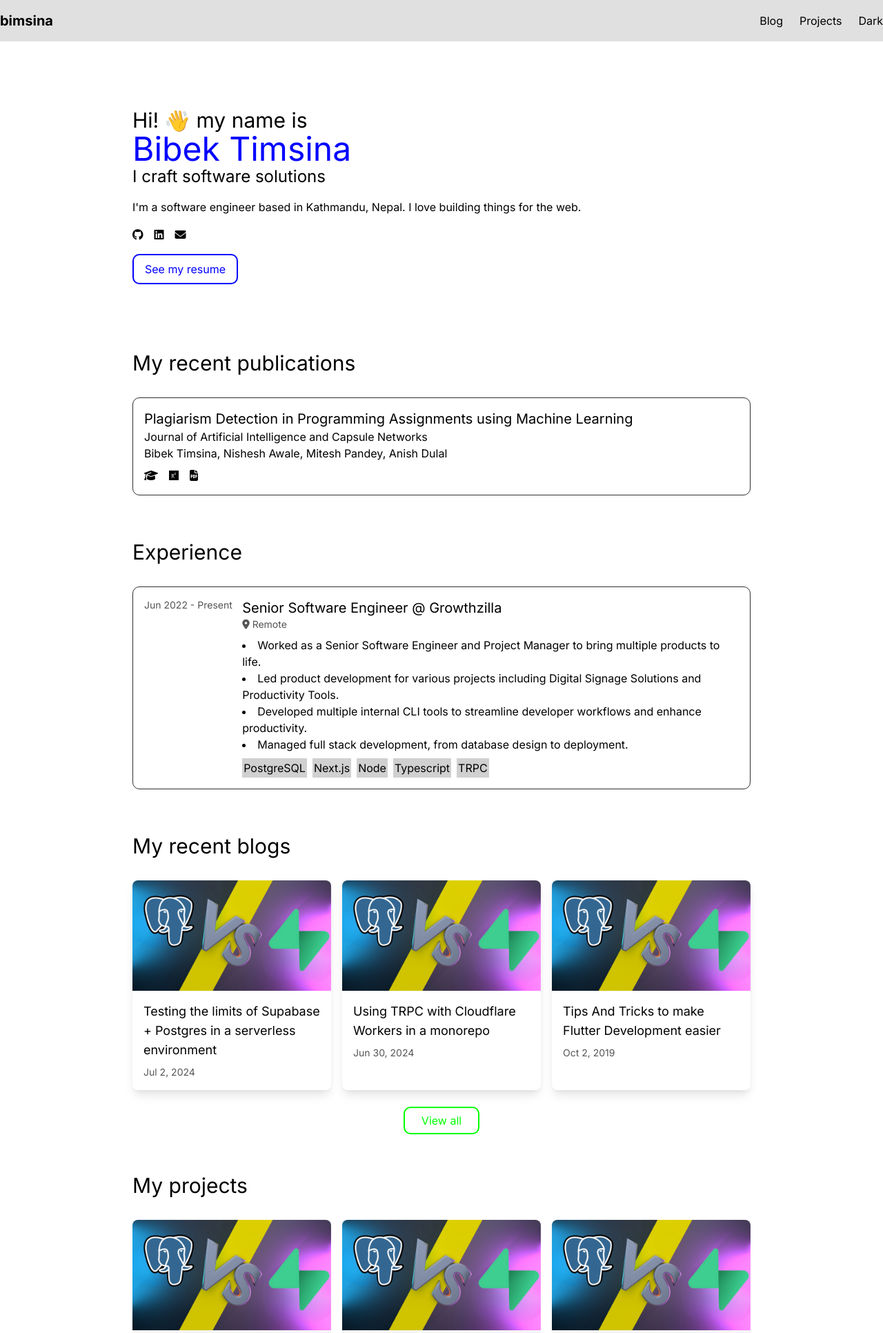
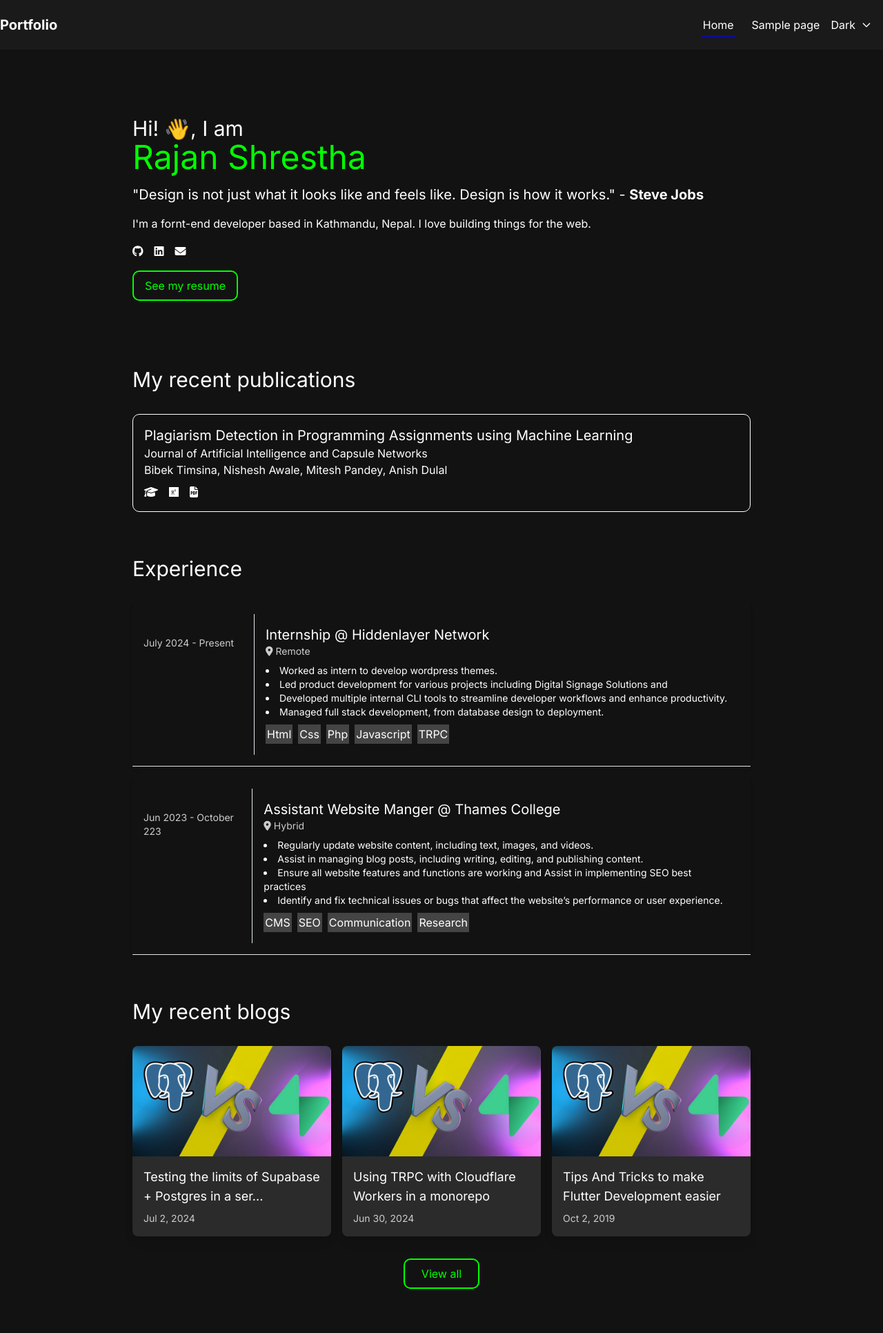
Before and after one commit to Rajan123stha/Second_portfolio, a WordPress theme: template index.php in a window 1280 px wide. Shown: the top 1932 px of the page at 69% size. Run offline with PHP 8.4 and a stand-in for WordPress, Linux system fonts and the light colour scheme; the site name, menu and one post (Sample post) are stand-ins, and other content is empty; some libraries are stand-ins or nearby versions.

Commit message:
Before adding template

```diff
--- a/css/style.css
+++ b/css/style.css
@@ -55,6 +55,13 @@ body.light .experience-card {
   border: 1px solid #302f2f;
   border-radius: 10px; //* White border */
 }
+/* body.light .theme-option,
+body.ligh.dropdown-content {
+  color: #121212;
+} */
+.text-black {
+  color: black;
+}
 
 body.dark {
   background-color: #121212;
@@ -105,6 +112,37 @@ body.dark .experience-card {
   border: 1px solid #ffffff;
   border-radius: 10px; /* White border */
 }
+/* tooltip */
+.tooltip {
+  position: relative;
+  display: inline-block;
+}
+
+.tooltip .tooltiptext {
+  visibility: hidden;
+  background-color: black;
+  color: #fff;
+  text-align: center;
+  border-radius: 6px;
+  padding: 5px;
+  position: absolute;
+  z-index: 1;
+  bottom: 125%; /* Adjust this value to control the distance above the tooltip */
+  left: 50%;
+  transform: translateX(-50%);
+  white-space: nowrap; /* Prevent text from wrapping */
+  opacity: 0;
+  transition: opacity 0.3s;
+}
+
+.tooltip:hover .tooltiptext {
+  visibility: visible;
+  opacity: 1;
+}
+body.dark .tooltip .tooltiptext {
+  background-color: rgb(247, 243, 243);
+  color: #080808;
+}
 
 .wave {
   display: inline-block;
@@ -137,6 +175,8 @@ body.dark .experience-card {
     transform: rotate(0deg);
   }
 }
+/* style.css */
+
 /* style.css  footer*/
 body.light .bg-dark-footer {
   background-color: #f7f0f0;
@@ -156,3 +196,10 @@ footer .social-icons a:hover {
 }
 
 /* Additional existing styles */
+
+/* current page styling*/
+.current-menu-item a {
+  border-bottom: #0000ff 2px solid;
+  padding: 2px;
+  padding-bottom: 5px;
+}
--- /dev/null
+++ b/footer.php
@@ -0,0 +1,28 @@
+<footer class="bg-dark-footer py-4 text-center text-white mt-auto">
+    <div class="container mx-auto flex flex-col items-center">
+        <div class="social-icons mb-4">
+            <a href="https://github.com/yourusername" target="_blank" class="mx-2 text-white hover:text-green-500">
+                <i class="fab fa-github fa-lg"></i>
+            </a>
+            <a href="https://facebook.com/yourusername" target="_blank" class="mx-2 text-white hover:text-green-500">
+                <i class="fab fa-facebook fa-lg"></i>
+            </a>
+            <a href="https://linkedin.com/in/yourprofile" target="_blank" class="mx-2 text-white hover:text-green-500">
+                <i class="fab fa-linkedin fa-lg"></i>
+            </a>
+            <a href="mailto:your.email@example.com" class="mx-2 text-white hover:text-green-500">
+                <i class="fas fa-envelope fa-lg"></i>
+            </a>
+        </div>
+        <p class="text-sm">
+            &copy; 2024 Bibek Timsina. All rights reserved.
+        </p>
+    </div>
+</footer>
+<script>
+    window.imageBasePath = "<?php echo get_template_directory_uri(); ?>/image/";
+</script>
+<script src="<?php echo get_template_directory_uri(); ?>/JS/script.js"></script>
+</body>
+
+</html>
--- /dev/null
+++ b/functions.php
@@ -0,0 +1,25 @@
+<?php
+register_nav_menus(
+    array(
+        'primary-menu' => __('Header Menu'),
+    )
+);
+function my_custom_theme_setup()
+{
+    add_theme_support('title-tag');
+    add_theme_support('post-thumbnails');
+    register_nav_menus(
+        array(
+            'primary' => __('Primary Menu', 'my-custom-theme'),
+        )
+    );
+}
+add_action('after_setup_theme', 'my_custom_theme_setup');
+
+function my_custom_theme_scripts()
+{
+    wp_enqueue_style('my-custom-theme-style', get_stylesheet_uri());
+    wp_enqueue_style('my-custom-theme-fontawesome', 'https://use.fontawesome.com/releases/v5.8.1/css/all.css');
+    // Add other styles and scripts as needed
+}
+add_action('wp_enqueue_scripts', 'my_custom_theme_scripts');
--- /dev/null
+++ b/header.php
@@ -0,0 +1,42 @@
+<!DOCTYPE html>
+<html lang="en">
+
+<head>
+    <meta charset="UTF-8">
+    <meta name="viewport" content="width=device-width, initial-scale=1.0">
+    <title>Portfolio</title>
+    <link href="https://cdn.jsdelivr.net/npm/tailwindcss@2.2.19/dist/tailwind.min.css" rel="stylesheet">
+    <link rel="stylesheet" href="<?php echo get_template_directory_uri(); ?>/css/style.css">
+    <link rel="stylesheet" href="https://cdnjs.cloudflare.com/ajax/libs/font-awesome/6.1.1/css/all.min.css">
+</head>
+
+<body class="bg-dark text-light">
+    <header class="bg-dark-header py-4 sticky top-0 z-10">
+        <div class="container mx-auto flex justify-between items-center">
+            <div class="logo text-xl font-bold">Portfolio</div>
+            <div class="flex justify-between items-center ml-auto">
+                <?php wp_nav_menu(array('theme_location' => 'primary-menu', 'menu_class' => 'flex space-x-6')); ?>
+                <div class="dropdown relative">
+                    <button id="theme-toggle" class="text-white px-4 py-2 rounded inline-flex items-center">
+                        <span class="theme-color"></span>
+                        <svg class="ml-2 w-4 h-4" xmlns="http://www.w3.org/2000/svg" fill="none" viewBox="0 0 24 24"
+                            stroke="currentColor">
+                            <path stroke-linecap="round" stroke-linejoin="round" stroke-width="2" d="M19 9l-7 7-7-7" />
+                        </svg>
+                    </button>
+                    <ul class="dropdown-content absolute hidden text-gray-700 pt-1 right-0">
+                        <li class="theme-option">
+                            <a class="bg-gray-200 hover:bg-gray-400 py-2 px-4 block whitespace-no-wrap"
+                                href="#">Light</a>
+                        </li>
+                        <li class="theme-option">
+                            <a class="bg-gray-200 hover:bg-gray-400 py-2 px-4 block whitespace-no-wrap"
+                                href="#">Dark</a>
+                        </li>
+                    </ul>
+                </div>
+            </div>
+        </div>
+
+
+    </header>
--- a/index.php
+++ b/index.php
@@ -1,40 +1,19 @@
-<!DOCTYPE html>
-<html lang="en">
-
-<head>
-    <meta charset="UTF-8">
-    <meta name="viewport" content="width=device-width, initial-scale=1.0">
-    <title>Portfolio</title>
-    <link href="https://cdn.jsdelivr.net/npm/tailwindcss@2.2.19/dist/tailwind.min.css" rel="stylesheet">
-    <link rel="stylesheet" href="<?php echo get_template_directory_uri(); ?>/css/style.css">
-    <link rel="stylesheet" href="https://cdnjs.cloudflare.com/ajax/libs/font-awesome/6.1.1/css/all.min.css">
-</head>
-
-<body class="bg-dark text-light">
-    <header class="bg-dark-header py-4 sticky top-0">
-        <div class="container mx-auto flex justify-between items-center">
-            <div class="logo text-xl font-bold">bimsina</div>
-            <nav>
-                <ul class="flex space-x-6">
-                    <li><a href="#blog">Blog</a></li>
-                    <li><a href="#projects">Projects</a></li>
-                    <li><a href="#" id="theme-toggle">Dark</a></li>
-                </ul>
-            </nav>
-        </div>
-    </header>
+<?php get_header(); ?>
 <main class="px-6">
     <section class="intro text-left my-24 max-w-4xl mx-auto">
-            <h1 class="text-3xl">Hi! <span class="wave">👋</span> my name is</h1>
-            <h2 class="text-5xl text-highlight">Bibek Timsina</h2>
-            <p class="description text-2xl">I craft software solutions</p>
-            <p class="mt-4">I'm a software engineer based in Kathmandu, Nepal. I love building things for the web.</p>
+        <h1 class="text-3xl">Hi! <span class="wave">👋</span>, I am </h1>
+        <h2 class="text-5xl text-highlight">Rajan Shrestha</h2>
+        <p class="description text-xl mt-4">"Design is not just what it looks like and feels like. Design is how it
+            works."
+            - <span class="font-bold">Steve Jobs</span></p>
+        <p class="mt-4">I'm a fornt-end developer based in Kathmandu, Nepal. I love building things for the web.</p>
         <div class="icons flex space-x-4 mt-4">
-                <a href="#"><i class="fab fa-github"></i></a>
-                <a href="#"><i class="fab fa-linkedin"></i></a>
-                <a href="#"><i class="fas fa-envelope"></i></a>
+            <a href="#" class="tooltip"><i class="fab fa-github "> </i> <span class="tooltiptext">Github</span></a>
+            <a href="#" class="tooltip"><i class="fab fa-linkedin"></i><span class="tooltiptext">Linkedin</span></a>
+            <a href="#" class="tooltip"><i class="fas fa-envelope"></i><span class="tooltiptext">Email</span></a>
         </div>
-            <a href="#" class="resume-button inline-block mt-4 py-2 px-4">See my resume</a>
+        <a href="#" class="resume-button inline-block mt-4 py-2 px-4 tooltip">See my resume <span
+                class="tooltiptext">View Resume</span></a>
     </section>
 
     <section class="publications max-w-4xl mx-auto my-16">
@@ -44,35 +23,64 @@
             <p>Journal of Artificial Intelligence and Capsule Networks</p>
             <p>Bibek Timsina, Nishesh Awale, Mitesh Pandey, Anish Dulal</p>
             <div class="icons flex space-x-4 mt-2">
-                    <a href="https://scholar.google.com" target="_blank"><i class="fas fa-graduation-cap"></i></a>
-                    <a href="https://www.researchgate.net" target="_blank"><i class="fab fa-researchgate"></i></a>
-                    <a href="path/to/pdf" target="_blank"><i class="fas fa-file-pdf"></i></a>
+                <a href="https://scholar.google.com" target="_blank" class="tooltip"><i
+                        class="fas fa-graduation-cap"></i><span class="tooltiptext">Google Scholar</span></a>
+                <a href="https://www.researchgate.net" target="_blank" class="tooltip"><i
+                        class="fab fa-researchgate"></i><span class="tooltiptext">ResearchGate</span></a>
+                <a href="path/to/pdf" target="_blank" class="tooltip"><i class="fas fa-file-pdf"></i><span
+                        class="tooltiptext">PDf</span></a>
             </div>
         </div>
     </section>
 
     <section class="experience max-w-4xl mx-auto my-16">
         <h2 class="text-3xl mb-8">Experience</h2>
-            <div class="experience-card p-4 rounded-lg mb-4 flex flex-col md:flex-row">
-                <div class="date text-muted text-sm mb-2 md:mb-0 md:w-40">Jun 2022 - Present</div>
-                <div class="details">
-                    <h3 class="text-xl">Senior Software Engineer @ Growthzilla</h3>
+        <div>
+            <div class="p-4   border-b mb-4 flex flex-col md:flex-row shadow-md">
+                <div class="date mt-8 text-muted text-sm mb-2 md:mb-0 md:w-40">July 2024 - Present</div>
+                <div class="details border-l p-4">
+                    <h3 class="text-xl">Internship @ Hiddenlayer Network </h3>
                     <p class="text-sm text-muted"><i class="fas fa-map-marker-alt"></i> Remote</p>
-                    <ul class="points list-disc list-inside mt-2 text-base">
-                        <li>Worked as a Senior Software Engineer and Project Manager to bring multiple products to life.
+                    <ul class="points list-disc list-inside mt-2 text-sm">
+                        <li>Worked as intern to develop wordpress themes.
                         </li>
                         <li>Led product development for various projects including Digital Signage Solutions and
-                            Productivity Tools.</li>
+                        </li>
                         <li>Developed multiple internal CLI tools to streamline developer workflows and enhance
                             productivity.</li>
                         <li>Managed full stack development, from database design to deployment.</li>
                     </ul>
                     <div class="tags flex flex-wrap mt-2 gap-2">
-                        <span class="tag p-0.5">PostgreSQL</span>
-                        <span class="tag p-0.5">Next.js</span>
-                        <span class="tag p-0.5">Node</span>
-                        <span class="tag p-0.5">Typescript</span>
+                        <span class="tag p-0.5">Html</span>
+                        <span class="tag p-0.5">Css</span>
+                        <span class="tag p-0.5">Php</span>
+                        <span class="tag p-0.5">Javascript</span>
                         <span class="tag p-0.5">TRPC</span>
+                    </div>
+                </div>
+            </div>
+            <div class="border-b  p-4  mb-4 flex flex-col md:flex-row shadow-md">
+                <div class="date text-muted mt-8 text-sm mb-2 md:mb-0 md:w-40">Jun 2023 - October 223 </div>
+                <div class="details border-l p-4">
+                    <h3 class="text-xl">Assistant Website Manger @ Thames College</h3>
+                    <p class="text-sm text-muted"><i class="fas fa-map-marker-alt"></i> Hybrid</p>
+                    <ul class="points list-disc list-inside mt-2 text-sm">
+                        <li>Regularly update website content, including text, images, and videos.
+                        </li>
+                        <li>Assist in managing blog posts, including writing, editing, and publishing content.
+                        </li>
+                        <li>Ensure all website features and functions are working and Assist in
+                            implementing SEO best practices</li>
+                        <li>Identify and fix technical issues or bugs that affect the website’s performance or user
+                            experience.</li>
+                    </ul>
+                    <div class="tags flex flex-wrap mt-2 gap-2">
+                        <span class="tag p-0.5">CMS</span>
+                        <span class="tag p-0.5">SEO</span>
+                        <span class="tag p-0.5">Communication</span>
+                        <span class="tag p-0.5">Research</span>
+
+                    </div>
                 </div>
             </div>
         </div>
@@ -81,116 +89,40 @@
     <section class="blogs-section max-w-4xl mx-auto my-16">
         <h2 class="text-3xl text-left">My recent blogs</h2>
         <div class="blogs-container grid grid-cols-1 md:grid-cols-2 lg:grid-cols-3 gap-4 mt-8">
-                <a href="http://localhost:5173/"
+            <template id="blog-card-template">
+                <a href="#"
                     class="blog-card rounded-lg overflow-hidden hover:scale-105 transition-transform duration-200 shadow-lg">
-                    <img src="<?php echo get_template_directory_uri(); ?>/image/blog.png" alt="Blog 1 Image"
-                        class="w-full h-40 object-cover">
+                    <img src="" alt="Blog Image" class="w-full h-40 object-cover">
                     <div class="blog-content p-4">
-                        <h3 class="text-lg">Testing the limits of Supabase + Postgres in a serverless environment</h3>
-                        <p class="text-sm text-muted mt-2">Jul 2, 2024</p>
+                        <h3 class="text-lg blog-title "></h3>
+                        <p class="text-sm text-muted mt-2"></p>
                     </div>
                 </a>
-                <a href="http://localhost:5173/"
-                    class="blog-card rounded-lg overflow-hidden hover:scale-105 transition-transform duration-200 shadow-lg">
-                    <img src="<?php echo get_template_directory_uri(); ?>/image/blog.png" alt="Blog 2 Image"
-                        class="w-full h-40 object-cover">
-                    <div class="blog-content p-4">
-                        <h3 class="text-lg">Using TRPC with Cloudflare Workers in a monorepo</h3>
-                        <p class="text-sm text-muted mt-2">Jun 30, 2024</p>
-                    </div>
-                </a>
-                <a href="blog3.html"
-                    class="blog-card rounded-lg overflow-hidden hover:scale-105 transition-transform duration-200 shadow-lg">
-                    <img src="<?php echo get_template_directory_uri(); ?>/image/blog.png" alt="Blog 3 Image"
-                        class="w-full h-40 object-cover">
-                    <div class="blog-content p-4">
-                        <h3 class="text-lg">Tips And Tricks to make Flutter Development easier</h3>
-                        <p class="text-sm text-muted mt-2">Oct 2, 2019</p>
-                    </div>
-                </a>
+
+            </template>
+
+
         </div>
         <div class="btn mt-8 text-center">
-                <a href="blogs.html" class="view-all-btn py-2 px-6">View all</a>
+            <a href="blogs.html" class="view-all-btn py-2 px-6 tooltip">View all <span class="tooltiptext">View more
+                    blogs</span></a>
         </div>
     </section>
 
     <section class="projects-section max-w-4xl mx-auto my-16">
         <h2 class="text-3xl">My projects</h2>
         <div class="projects-container grid grid-cols-1 md:grid-cols-2 lg:grid-cols-3 gap-4 mt-8">
-                <a href="project1.html"
+            <template id="project-card-template">
+                <a href="#"
                     class="project-card rounded-lg overflow-hidden hover:scale-105 transition-transform duration-200">
-                    <img src="<?php echo get_template_directory_uri(); ?>/image/blog.png" alt="Project 1 Image"
-                        class="w-full h-40 object-cover">
+                    <img src="" alt="Project Image" class="w-full h-40 object-cover">
                     <div class="project-content p-4">
-                        <h3 class="text-lg">e-Connect</h3>
-                        <p class="tags text-sm text-muted mt-2"><span class="tag">Flutter</span> <span
-                                class="tag">React</span></p>
+                        <h3 class="text-lg project-title tooltip-container"></h3>
+                        <p class="tags text-sm text-muted mt-2"></p>
                     </div>
                 </a>
-                <a href="project2.html"
-                    class="project-card rounded-lg overflow-hidden hover:scale-105 transition-transform duration-200">
-                    <img src="<?php echo get_template_directory_uri(); ?>/image/blog.png" alt="Project 2 Image"
-                        class="w-full h-40 object-cover">
-                    <div class="project-content p-4">
-                        <h3 class="text-lg">Flutter UI Templates</h3>
-                        <p class="tags text-sm text-muted mt-2"><span class="tag">Flutter</span> <span
-                                class="tag">Next.js</span></p>
-                    </div>
-                </a>
-                <a href="project3.html"
-                    class="project-card rounded-lg overflow-hidden hover:scale-105 transition-transform duration-200">
-                    <img src="<?php echo get_template_directory_uri(); ?>/image/blog.png" alt="Project 3 Image"
-                        class="w-full h-40 object-cover">
-                    <div class="project-content p-4">
-                        <h3 class="text-lg">TMDB Movies App</h3>
-                        <p class="tags text-sm text-muted mt-2"><span class="tag">Flutter</span> <span class="tag">TMDB
-                                API</span></p>
-                    </div>
-                </a>
-                <a href="project4.html"
-                    class="project-card rounded-lg overflow-hidden hover:scale-105 transition-transform duration-200">
-                    <img src="<?php echo get_template_directory_uri(); ?>/image/blog.png" alt="Project 4 Image"
-                        class="w-full h-40 object-cover">
-                    <div class="project-content p-4">
-                        <h3 class="text-lg">reWalls</h3>
-                        <p class="tags text-sm text-muted mt-2"><span class="tag">Flutter</span></p>
-                    </div>
-                </a>
-                <a href="project5.html"
-                    class="project-card rounded-lg overflow-hidden hover:scale-105 transition-transform duration-200">
-                    <img src="<?php echo get_template_directory_uri(); ?>/image/blog.png" alt="Project 5 Image"
-                        class="w-full h-40 object-cover">
-                    <div class="project-content p-4">
-                        <h3 class="text-lg">Sliding Crossword</h3>
-                        <p class="tags text-sm text-muted mt-2"><span class="tag">Flutter</span></p>
-                    </div>
-                </a>
+            </template>
         </div>
     </section>
 </main>
-    <footer class="bg-dark-footer py-4 text-center text-white">
-        <div class="container mx-auto flex flex-col items-center">
-            <div class="social-icons mb-4">
-                <a href="https://github.com/yourusername" target="_blank" class="mx-2 text-white hover:text-green-500">
-                    <i class="fab fa-github fa-lg"></i>
-                </a>
-                <a href="https://github.com/yourusername" target="_blank" class="mx-2 text-white hover:text-green-500">
-                    <i class="fab fa-facebook fa-lg"></i>
-                </a>
-                <a href="https://linkedin.com/in/yourprofile" target="_blank"
-                    class="mx-2 text-white hover:text-green-500">
-                    <i class="fab fa-linkedin fa-lg"></i>
-                </a>
-                <a href="mailto:your.email@example.com" class="mx-2 text-white hover:text-green-500">
-                    <i class="fas fa-envelope fa-lg"></i>
-                </a>
-            </div>
-            <p class="text-sm">
-                &copy; 2024 Bibek Timsina. All rights reserved.
-            </p>
-        </div>
-    </footer>
-    <script src="<?php echo get_template_directory_uri(); ?>/JS/script.js"></script>
-</body>
-
-</html>
+<?php get_footer(); ?>
```
Also changed, not shown: JS/script.js (+178 -21 lines), blogs.php (added, +15 -0 lines), page.php (added, +12 -0 lines), template-blog.php (added, +52 -0 lines), JS/blog.png (added), JS/image/blog.png (added), template-home.php (added), 1 other file. Lines whose indentation alone changed are shown as unchanged.
